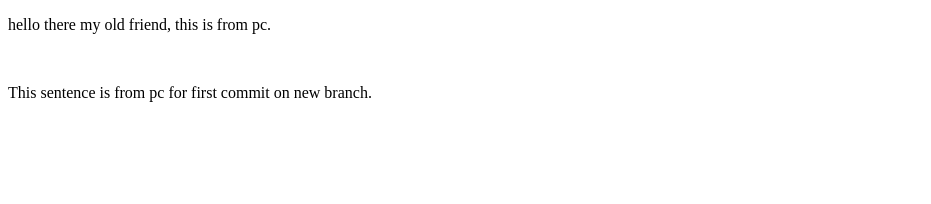
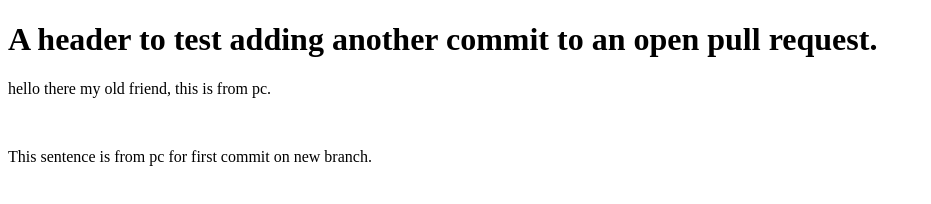
Before and after one commit to LukeAT/MaxTSUdemyCourse, a website: page index.html in a window 1280 px wide. Shown: the whole page, without its empty margins (0-931 px from the left). Drawn offline with Linux system fonts and the light colour scheme.

Commit message:
Adding header tag to open pull request

```diff
--- a/index.html
+++ b/index.html
@@ -8,6 +8,7 @@
     <script src="app.js" defer></script>
 </head>
 <body>
+    <h1>A header to test adding another commit to an open pull request.</h1>
     <p>hello there my old friend, this is from pc.</p>
     <br>
     <p>This sentence is from pc for first commit on new branch.</p>
```
